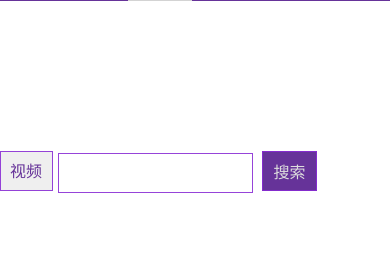
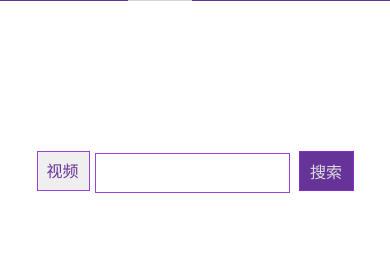
Before and after one commit to fu1er/Django-website, a Django app: page /videopage/search/ in a window 390 px wide. Shown: the part 207-462 px from the top of the page. Run offline with Django 3.2, Linux system fonts and the light colour scheme; some web fonts are replaced.

Commit message:
adjust search page for cellphone

```diff
--- a/videopage/static/style/basicstyle.css
+++ b/videopage/static/style/basicstyle.css
@@ -196,15 +196,15 @@ span.space {
   /* width: 650px; */
   display: flex;
   justify-content: center;
-  margin: 150px auto;
+  margin-top: 150px;
 }
 
-.search-form form {
-  flex:0 630px;
-  min-width: 250px;
+/* .the-form { */
+  /* flex:0; */
+  /* min-width: 250px; */
   /* display: inline-block; */
   /* width: 650px; */
-}
+/* } */
 
 input,
 select {
--- a/videopage/templates/videopage/searchpage.html
+++ b/videopage/templates/videopage/searchpage.html
@@ -36,6 +36,7 @@
     <div>
       <div class="search-form">
         <span class="space"></span>
+        <span class="the-form">
         <form action="{% url 'videopage:result' %}">
           <select class="left" name="md">
             <option value="video">视频</option>
@@ -44,6 +45,7 @@
           <input class="keys" type="search" name="info"/>
           <input class="button" type="submit" value="搜索" />
         </form>
+      </span>
         <span class="space"></span>
       </div>
     </div>
```
